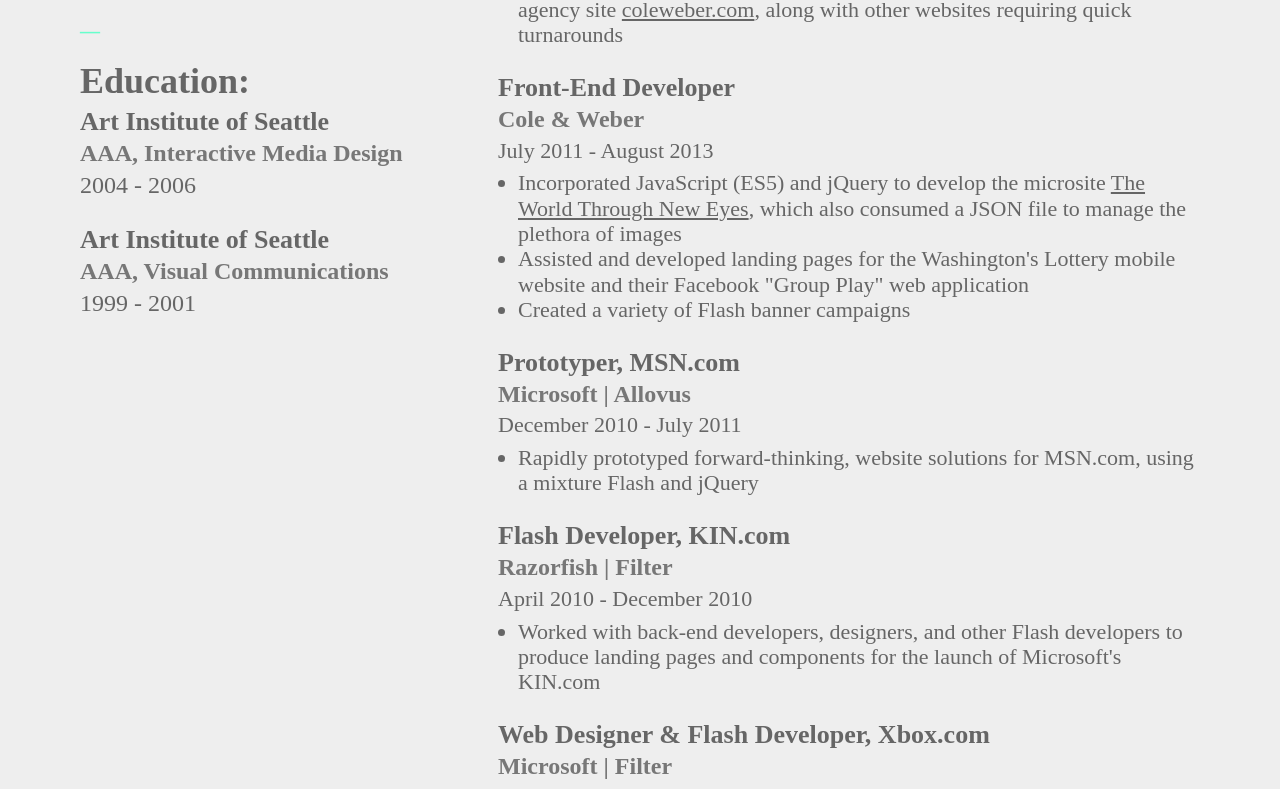
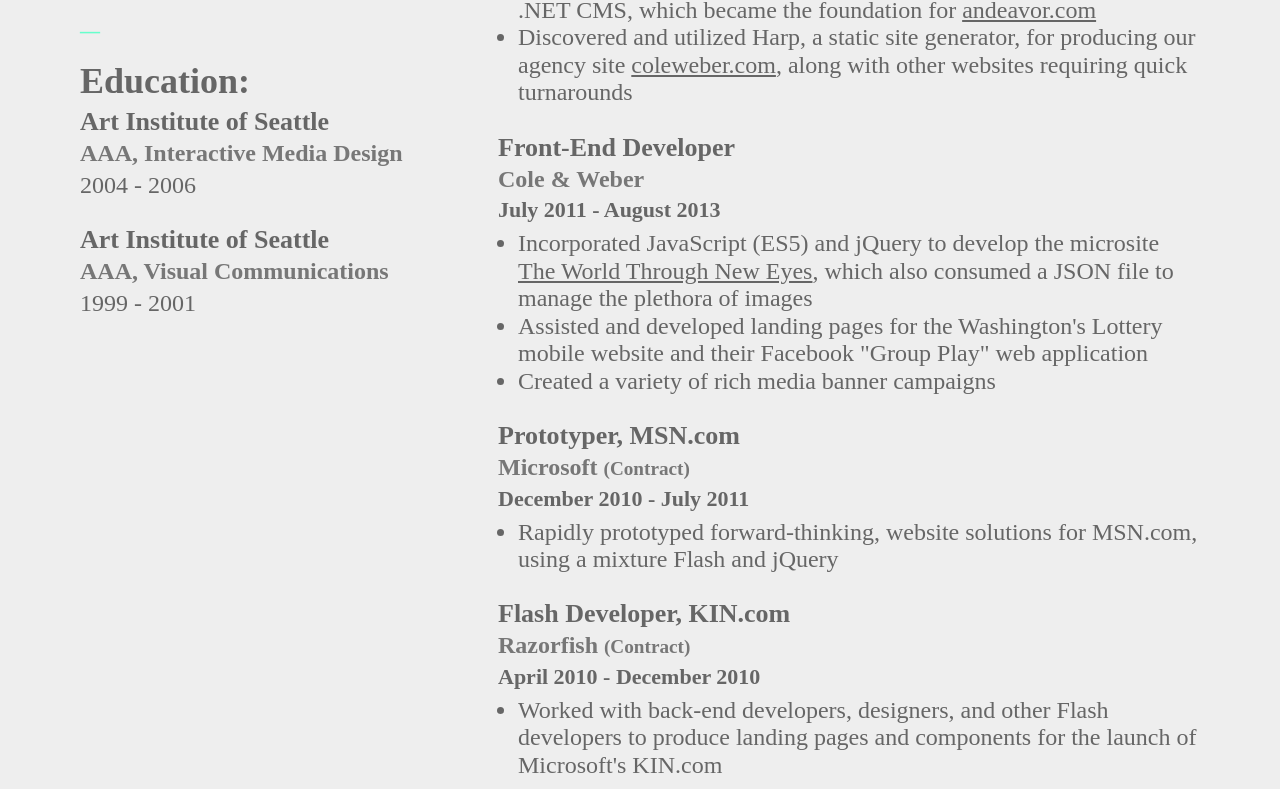
Before and after one commit to cowlik/cowlik, a React (Create React App) app: page /resume in a window 1280 px wide. Shown: the part 812-1601 px from the top of the page. Built offline with nearby package versions, Linux system fonts and the light colour scheme; what webfontloader would draw is missing.

Commit message:
minor Resume updates

```diff
--- a/src/data/work.json
+++ b/src/data/work.json
@@ -373,7 +373,7 @@
                 "title": "Where To Play",
                 "src": "/imgs/work/washingtons-lottery/screen-where-to-play.jpg",
                 "width": 800,
-                "height": 843
+                "height": 841
             }
         ]
     },
--- a/src/routes/Resume.js
+++ b/src/routes/Resume.js
@@ -55,7 +55,7 @@
                 <ul>
                     <li>Built the layout and functionality to <a href="/work/benchmade" target="_blank">hunttheweb.com</a> using JavaScript (ES6) and SASS for an audience that ultimately exceeded 10K registrants</li>
                     <li>Developed the entire front end for the ADA compliant and responsive <a href="/work/washingtons-lottery" target="_blank">walottery.com</a>, as well as introducing new features and performing regular maintainence</li>
-                    <li>Recommended and spearheaded testing for Umbraco, an open source .NET CMS, which would became the foundation for <a href="/work/andeavor" target="_blank">andeavor.com</a></li>
+                    <li>Recommended and spearheaded testing for Umbraco, an open source .NET CMS, which became the foundation for <a href="/work/andeavor" target="_blank">andeavor.com</a></li>
                     <li>Discovered and utilized Harp, a static site generator, for producing our agency site <a href="/work/cole-weber" target="_blank">coleweber.com</a>, along with other websites requiring quick turnarounds</li>
                 </ul>
                 <br />
@@ -65,25 +65,25 @@
                 <ul>
                     <li>Incorporated JavaScript (ES5) and jQuery to develop the microsite <a href="/work/sightlife" target="_blank">The World Through New Eyes</a>, which also consumed a JSON file to manage the plethora of images</li>
                     <li>Assisted and developed landing pages for the Washington's Lottery mobile website and their Facebook &quot;Group Play&quot; web application</li>
-                    <li>Created a variety of Flash banner campaigns</li>
+                    <li>Created a variety of rich media banner campaigns</li>
                 </ul>
                 <br />
                 <h3>Prototyper, MSN.com</h3>
-                <h4>Microsoft | Allovus</h4>
+                <h4>Microsoft <small>(Contract)</small></h4>
                 <h5>December 2010 - July 2011</h5>
                 <ul>
                     <li>Rapidly prototyped forward-thinking, website solutions for MSN.com, using a mixture Flash and jQuery</li>
                 </ul>
                 <br />
                 <h3>Flash Developer, KIN.com</h3>
-                <h4>Razorfish | Filter</h4>
+                <h4>Razorfish <small>(Contract)</small></h4>
                 <h5>April 2010 - December 2010</h5>
                 <ul>
                     <li>Worked with back-end developers, designers, and other Flash developers to produce landing pages and components for the launch of Microsoft's KIN.com</li>
                 </ul>
                 <br />
-                <h3>Web Designer &amp; Flash Developer, Xbox.com</h3>
-                <h4>Microsoft | Filter</h4>
+                <h3>Web Designer | Flash Developer, Xbox.com</h3>
+                <h4>Microsoft <small>(Contract)</small></h4>
                 <h5>March 2006 - January 2010</h5>
                 <ul>
                     <li>Animated video game banners that were displayed with the highest visibility on the homepage of Xbox.com</li>
--- a/src/routes/Resume.scss
+++ b/src/routes/Resume.scss
@@ -71,10 +71,6 @@
     @media print {
         padding-bottom: 0;
 
-        a {
-            font-size: 12pt;
-        }
-
         button {
             display: none;
         }
@@ -112,13 +108,11 @@
     article {
         p {
             padding-bottom: 5px;
-            font-size: 18px;
         }
 
         ul {
             margin-top: 5px;
             margin-left: $spacing-min;
-            font-size: 18px;
         }
     }
 
@@ -133,26 +127,12 @@
         }
     }
 
-    @media (min-width: $screen-med) {
-        article {
-            p,
-            ul {
-                font-size: 20px;
-            }
-        }
-    }
-
     @media (min-width: $screen-lrg) {
         display: flex;
 
         article {
             width: 65%;
             margin-left: $spacing-min;
-
-            p,
-            ul {
-                font-size: 22px;
-            }
         }
 
         aside {
@@ -168,19 +148,9 @@
     @media print {
         display: flex;
 
-        a {
-            font-style: italic;
-            text-decoration: none;
-        }
-
         article {
             width: 59%;
             margin-left: 0.3in;
-
-            p,
-            ul {
-                font-size: 12pt;
-            }
         }
 
         aside {
--- a/src/styles/_headings.scss
+++ b/src/styles/_headings.scss
@@ -73,7 +73,7 @@
 
 h5 {
     font-size: 18px;
-    font-weight: 500;
+    font-weight: 600;
 
     @media (min-width: $screen-med) {
         font-size: 20px;
```
Also changed, not shown: public/imgs/work/washingtons-lottery/screen-where-to-play.jpg.
